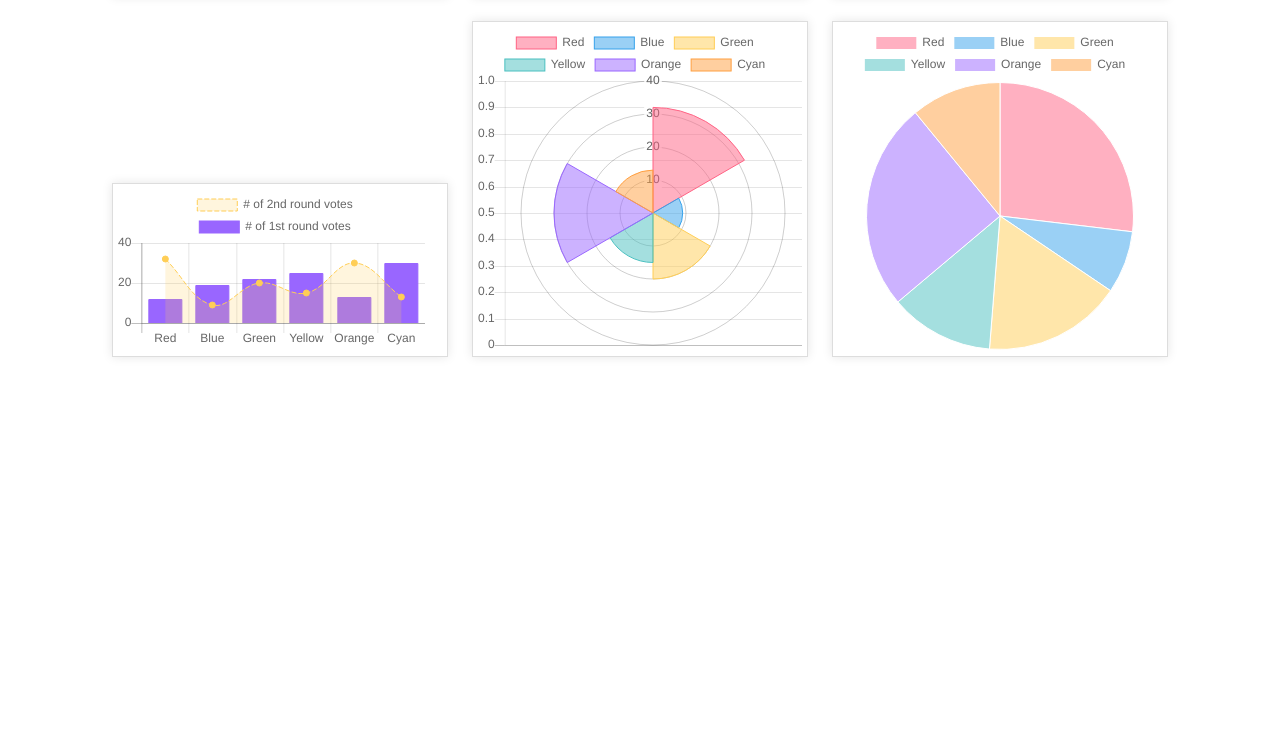
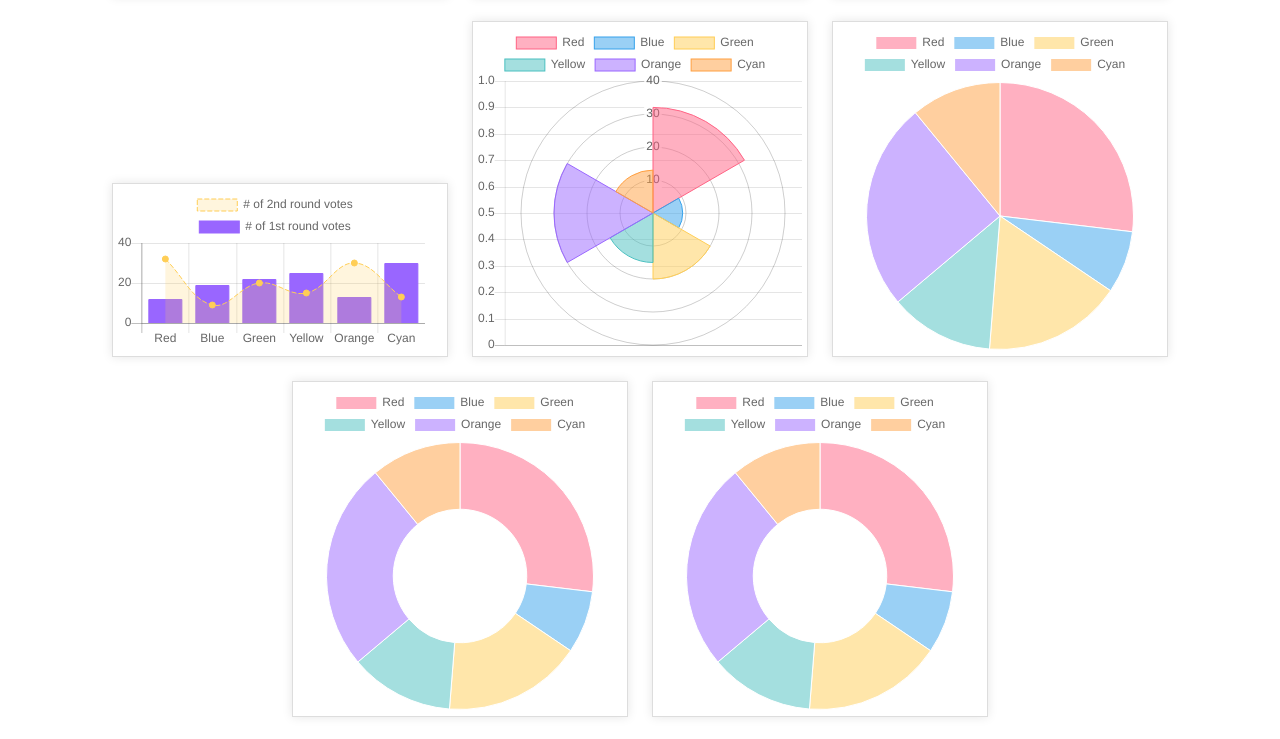
Before and after one commit to mamunmorshed/Chart.js-study, a plain HTML site: page index.html in a window 1280 px wide. Shown: the part 555-1294 px from the top of the page. Before the commit the page ends 934 px from the top, so only its background shows below. Drawn offline with Linux system fonts and the light colour scheme.

Commit message:
practiced doughnut chart.

```diff
--- a/index.html
+++ b/index.html
@@ -18,6 +18,8 @@
 <div><canvas class="chartseven"></canvas></div>
 <div><canvas class="charteight"></canvas></div>
 <div><canvas class="chartnine"></canvas></div>
+<div><canvas class="chartten"></canvas></div>
+<div><canvas class="charteleven"></canvas></div>
 
 <script src="script/Chart.bundle.min.js"></script>
 <script src="script/script.js"></script>
--- a/script/script.js
+++ b/script/script.js
@@ -417,3 +417,99 @@ new Chart(chartnine, {
     }
 
 });
+
+
+var chartten = document.querySelectorAll('.chartten')[0];
+new Chart(chartten, {
+    type: 'doughnut',
+    data: {
+        labels: ["Red", "Blue", "Green", "Yellow", "Orange", "Cyan"],
+        datasets:[
+        {
+            label: 'My Data-set',
+            data: [32, 9, 20, 15, 30, 13],
+            fill: true,
+            backgroundColor: [
+                'rgba(255, 99, 132, 0.5)',
+                'rgba(54, 162, 235, 0.5)',
+                'rgba(255, 206, 86, 0.5)',
+                'rgba(75, 192, 192, 0.5)',
+                'rgba(153, 102, 255, 0.5)',
+                'rgba(255, 159, 64, 0.5)'
+            ],
+            hoverBackgroundColor: [
+                'rgba(255, 99, 132, 1)',
+                'rgba(54, 162, 235, 1)',
+                'rgba(255, 206, 86, 1)',
+                'rgba(75, 192, 192, 1)',
+                'rgba(153, 102, 255, 1)',
+                'rgba(255, 159, 64, 1)'
+            ],
+            borderWidth: 1
+        }]
+    },
+    options: {
+        title:{
+            display: false,
+            text: 'my chart work',
+            position: 'bottom'
+        },
+        legend: {
+            display: true,
+            position:'top'
+        },
+        hover: {
+            mode: 'nearest'
+        },
+        responsive: true
+    }
+
+});
+
+
+var charteleven = document.querySelectorAll('.charteleven')[0];
+new Chart(charteleven, {
+    type: 'doughnut',
+    data: {
+        labels: ["Red", "Blue", "Green", "Yellow", "Orange", "Cyan"],
+        datasets:[
+        {
+            label: 'My Data-set',
+            data: [32, 9, 20, 15, 30, 13],
+            fill: true,
+            backgroundColor: [
+                'rgba(255, 99, 132, 0.5)',
+                'rgba(54, 162, 235, 0.5)',
+                'rgba(255, 206, 86, 0.5)',
+                'rgba(75, 192, 192, 0.5)',
+                'rgba(153, 102, 255, 0.5)',
+                'rgba(255, 159, 64, 0.5)'
+            ],
+            hoverBackgroundColor: [
+                'rgba(255, 99, 132, 1)',
+                'rgba(54, 162, 235, 1)',
+                'rgba(255, 206, 86, 1)',
+                'rgba(75, 192, 192, 1)',
+                'rgba(153, 102, 255, 1)',
+                'rgba(255, 159, 64, 1)'
+            ],
+            borderWidth: 1
+        }]
+    },
+    options: {
+        title:{
+            display: false,
+            text: 'my chart work',
+            position: 'bottom'
+        },
+        legend: {
+            display: true,
+            position:'top'
+        },
+        hover: {
+            mode: 'nearest'
+        },
+        responsive: true
+    }
+
+});
```
